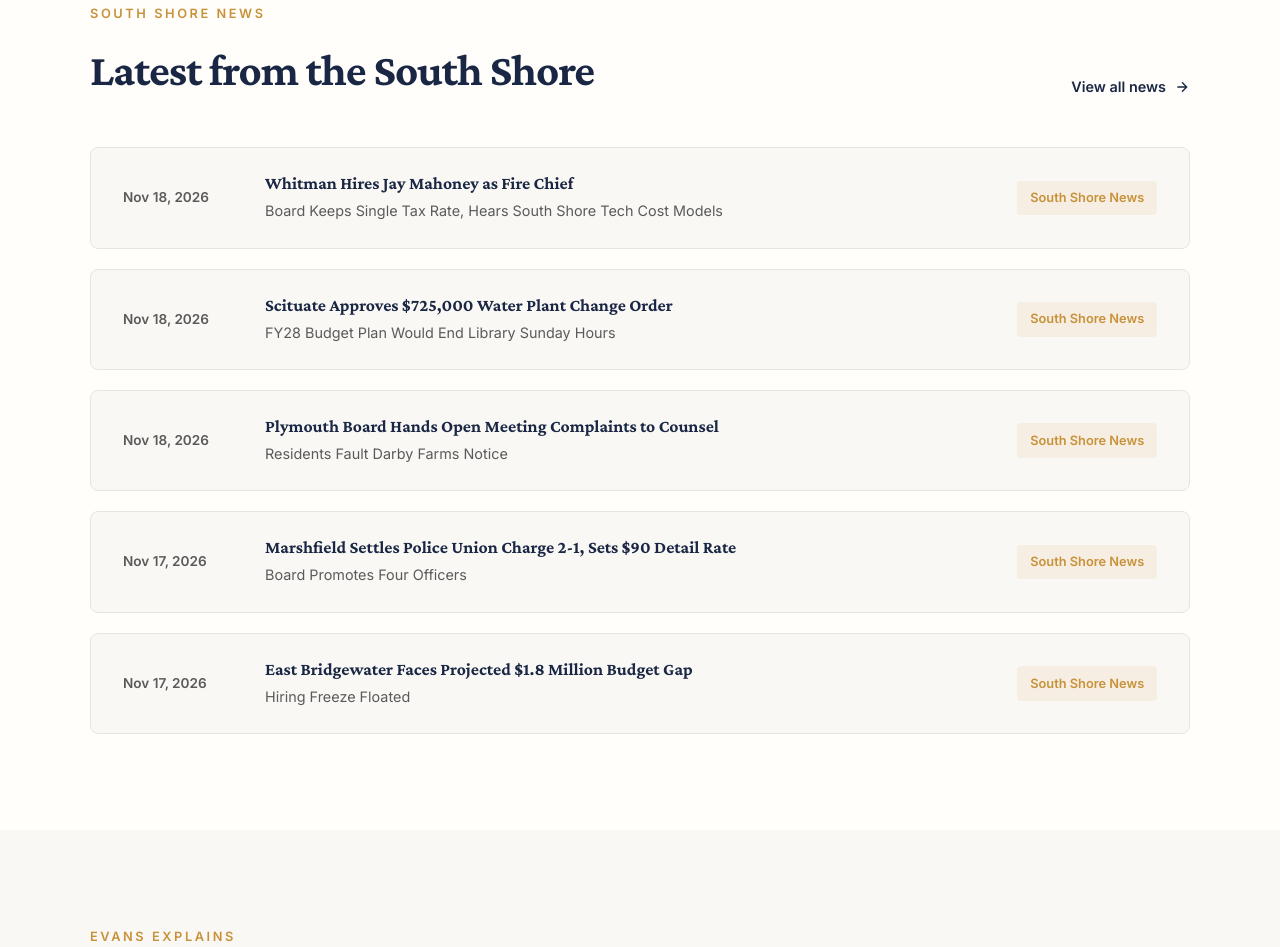
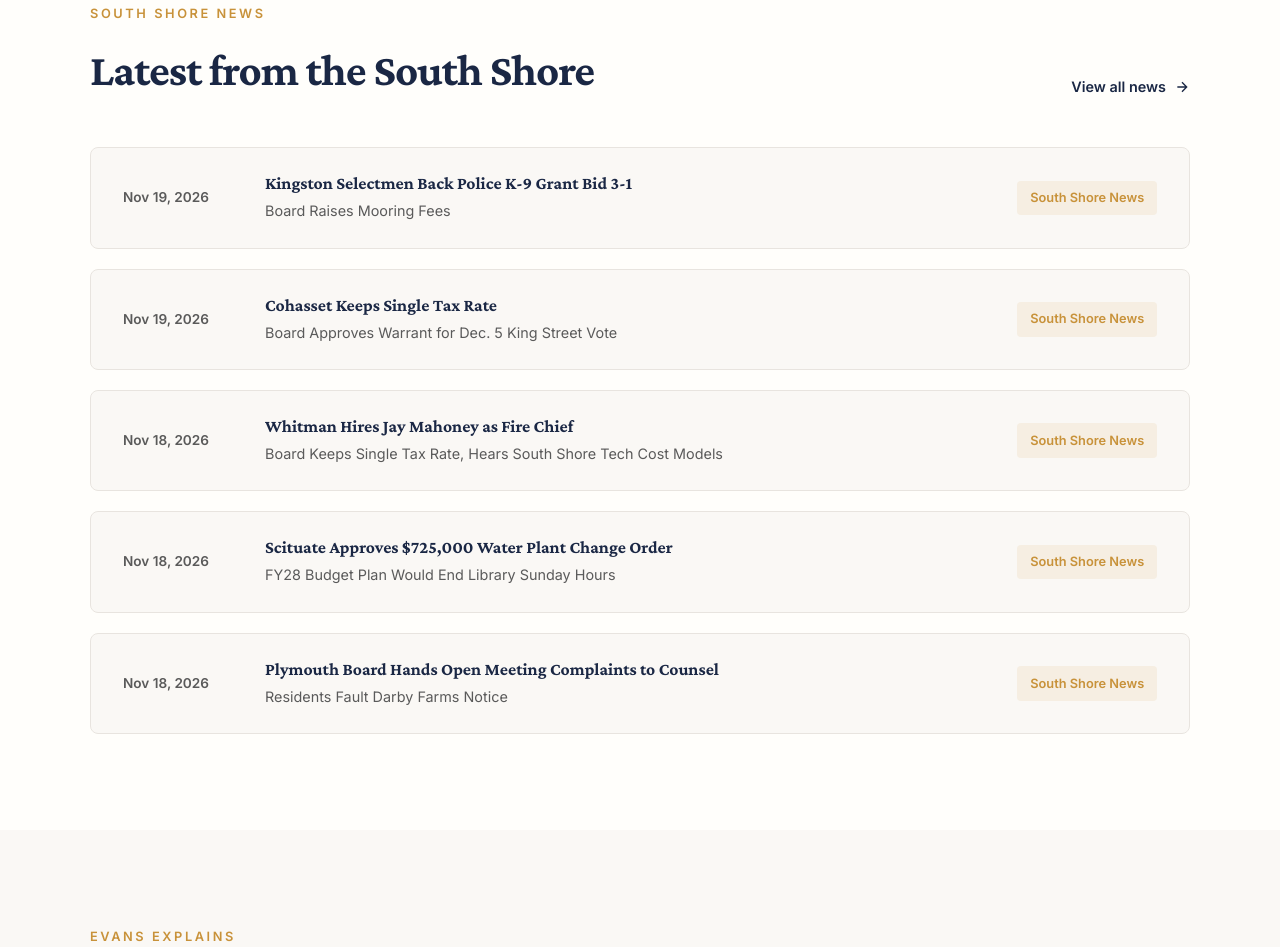
Before and after one commit to jev4ns/dotnet, a plain HTML site: page index.html in a window 1280 px wide. Shown: the part 5941-6888 px from the top of the page. Drawn offline with nearby package versions, Linux system fonts and the light colour scheme.

Commit message:
Render feeds — 2026-11-19

```diff
--- a/index.html
+++ b/index.html
@@ -818,6 +818,22 @@
 
             <div class="news-list">
                 <!-- FEED:ssn:start -->
+                <a href="https://www.southshore.news/p/kingston-selectmen-back-police-k" class="news-item fade-in" target="_blank" rel="noopener">
+                    <span class="news-date">Nov 19, 2026</span>
+                    <div class="news-content">
+                        <h4>Kingston Selectmen Back Police K-9 Grant Bid 3-1</h4>
+                        <p>Board Raises Mooring Fees</p>
+                    </div>
+                    <span class="news-source">South Shore News</span>
+                </a>
+                <a href="https://www.southshore.news/p/cohasset-keeps-single-tax-rate" class="news-item fade-in" target="_blank" rel="noopener">
+                    <span class="news-date">Nov 19, 2026</span>
+                    <div class="news-content">
+                        <h4>Cohasset Keeps Single Tax Rate</h4>
+                        <p>Board Approves Warrant for Dec. 5 King Street Vote</p>
+                    </div>
+                    <span class="news-source">South Shore News</span>
+                </a>
                 <a href="https://www.southshore.news/p/whitman-hires-jay-mahoney-as-fire" class="news-item fade-in" target="_blank" rel="noopener">
                     <span class="news-date">Nov 18, 2026</span>
                     <div class="news-content">
@@ -839,22 +855,6 @@
                     <div class="news-content">
                         <h4>Plymouth Board Hands Open Meeting Complaints to Counsel</h4>
                         <p>Residents Fault Darby Farms Notice</p>
-                    </div>
-                    <span class="news-source">South Shore News</span>
-                </a>
-                <a href="https://www.southshore.news/p/marshfield-settles-police-union-charge" class="news-item fade-in" target="_blank" rel="noopener">
-                    <span class="news-date">Nov 17, 2026</span>
-                    <div class="news-content">
-                        <h4>Marshfield Settles Police Union Charge 2-1, Sets $90 Detail Rate</h4>
-                        <p>Board Promotes Four Officers</p>
-                    </div>
-                    <span class="news-source">South Shore News</span>
-                </a>
-                <a href="https://www.southshore.news/p/east-bridgewater-faces-projected" class="news-item fade-in" target="_blank" rel="noopener">
-                    <span class="news-date">Nov 17, 2026</span>
-                    <div class="news-content">
-                        <h4>East Bridgewater Faces Projected $1.8 Million Budget Gap</h4>
-                        <p>Hiring Freeze Floated</p>
                     </div>
                     <span class="news-source">South Shore News</span>
                 </a>
```
